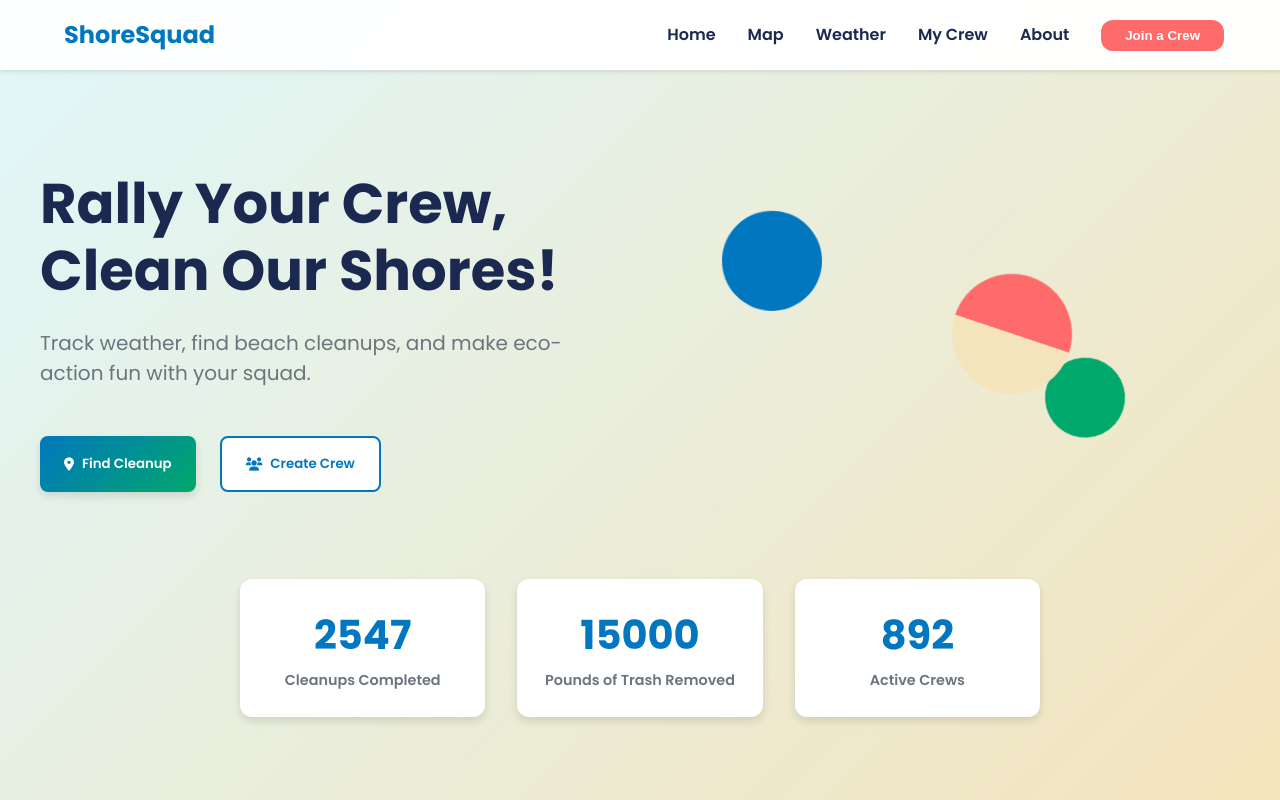
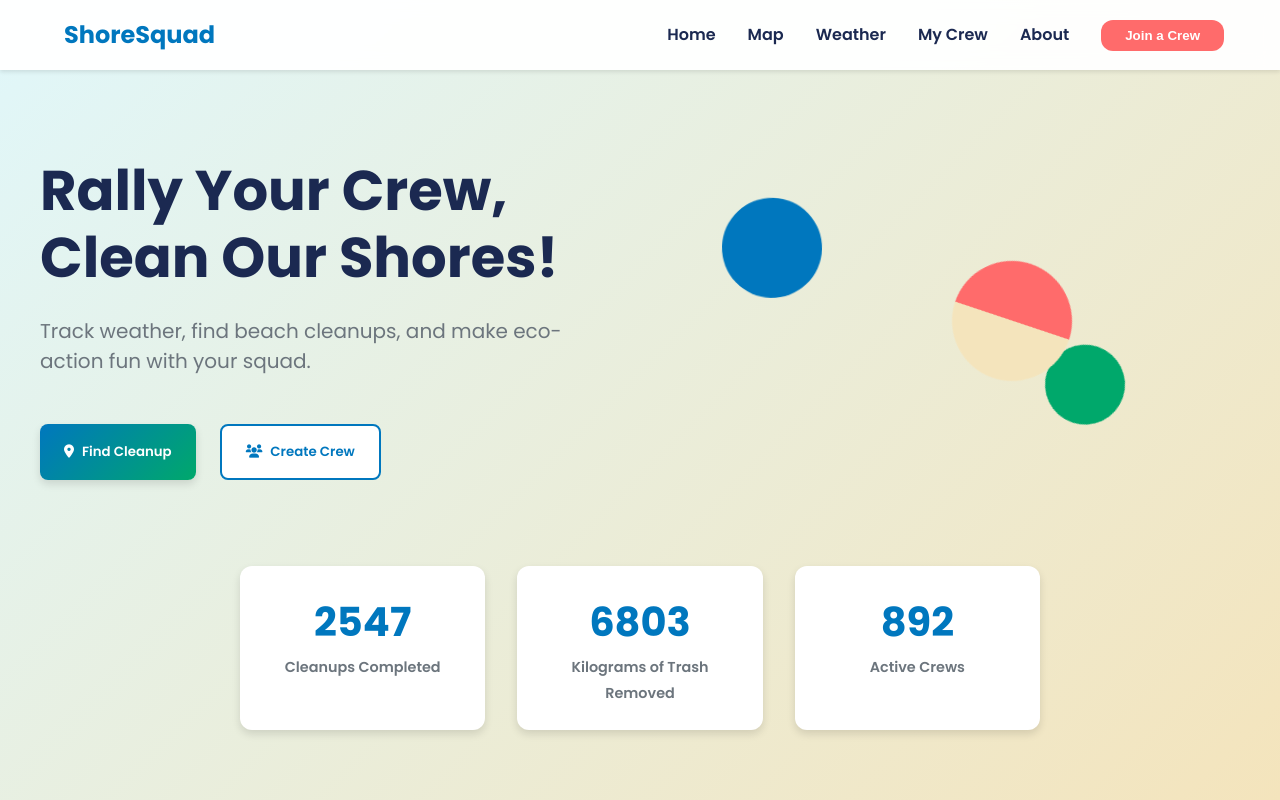
Before and after one commit to NWanTing/ShoreSquad, a website: page index.html in a window 1280 px wide. Shown: the top 800 px of the page. Drawn offline with Linux system fonts and the light colour scheme; some icons are missing.

Commit message:
Change metric standards

```diff
--- a/index.html
+++ b/index.html
@@ -78,10 +78,9 @@
             <div class="stat">
                 <span class="stat-number" data-count="2547">0</span>
                 <span class="stat-label">Cleanups Completed</span>
-            </div>
-            <div class="stat">
-                <span class="stat-number" data-count="15000">0</span>
-                <span class="stat-label">Pounds of Trash Removed</span>
+            </div>            <div class="stat">
+                <span class="stat-number" data-count="6803">0</span>
+                <span class="stat-label">Kilograms of Trash Removed</span>
             </div>
             <div class="stat">
                 <span class="stat-number" data-count="892">0</span>
```
